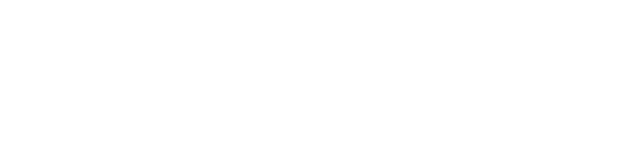
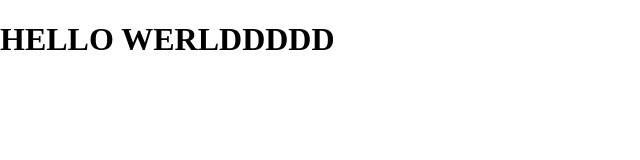
Before and after one commit to j-miller-dev/pictureInPicture, a plain HTML site: page index.html in a window 1280 px wide. Shown: the whole page, without its empty margins (0-640 px from the left). Drawn offline with Linux system fonts and the light colour scheme.

Commit message:
Hello werld

```diff
--- a/index.html
+++ b/index.html
@@ -9,6 +9,7 @@
     <link rel="stylesheet" href="style.css">
 </head>
 <body>
+    <h1>HELLO WERLDDDDD</h1>
 
     <!-- Script -->
     <script src="script.js"></script>
```
